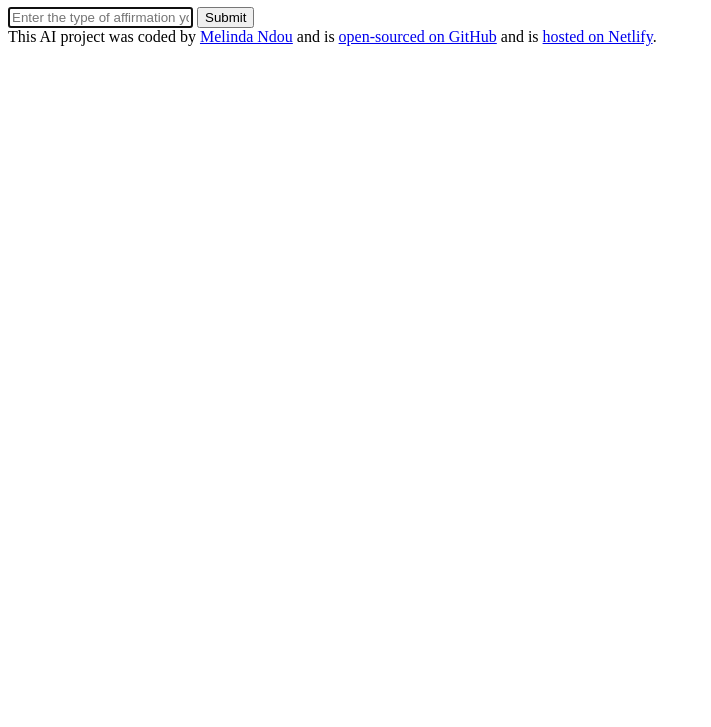
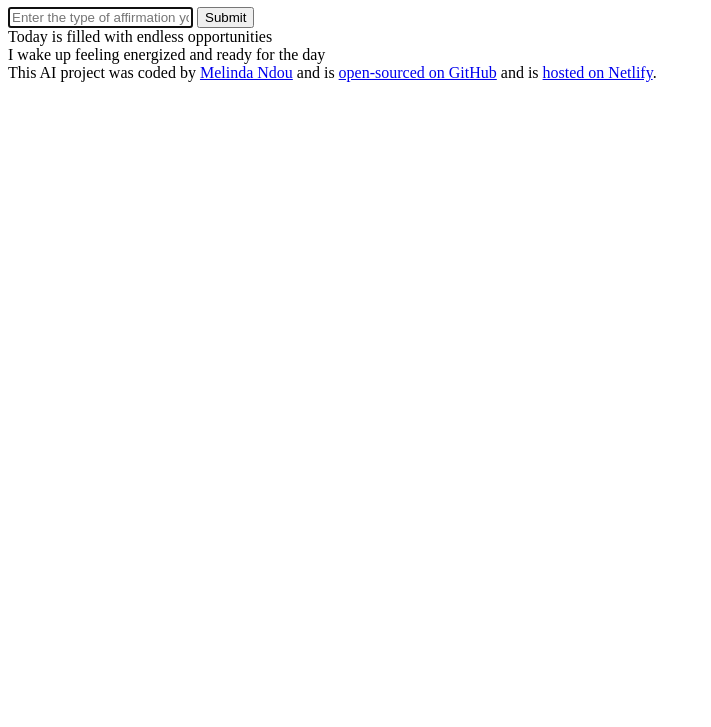
Before and after one commit to MphoMN/AI-affirmations-generator, a plain HTML site: page index.html in a window 1280 px wide. Shown: the part 73-800 px from the top of the page, without its empty margins (0-711 px from the left). Drawn offline with Linux system fonts and the light colour scheme.

Commit message:
Added the affirmations response section

```diff
--- a/index.html
+++ b/index.html
@@ -18,7 +18,11 @@
       />
       <input type="submit" />
     </form>
-
+    <div>
+      Today is filled with endless opportunities
+      <br />
+      I wake up feeling energized and ready for the day
+    </div>
     <footer>
       This AI project was coded by
       <a href="https://github.com/MphoMN" target="_blank">Melinda Ndou</a> and
```
